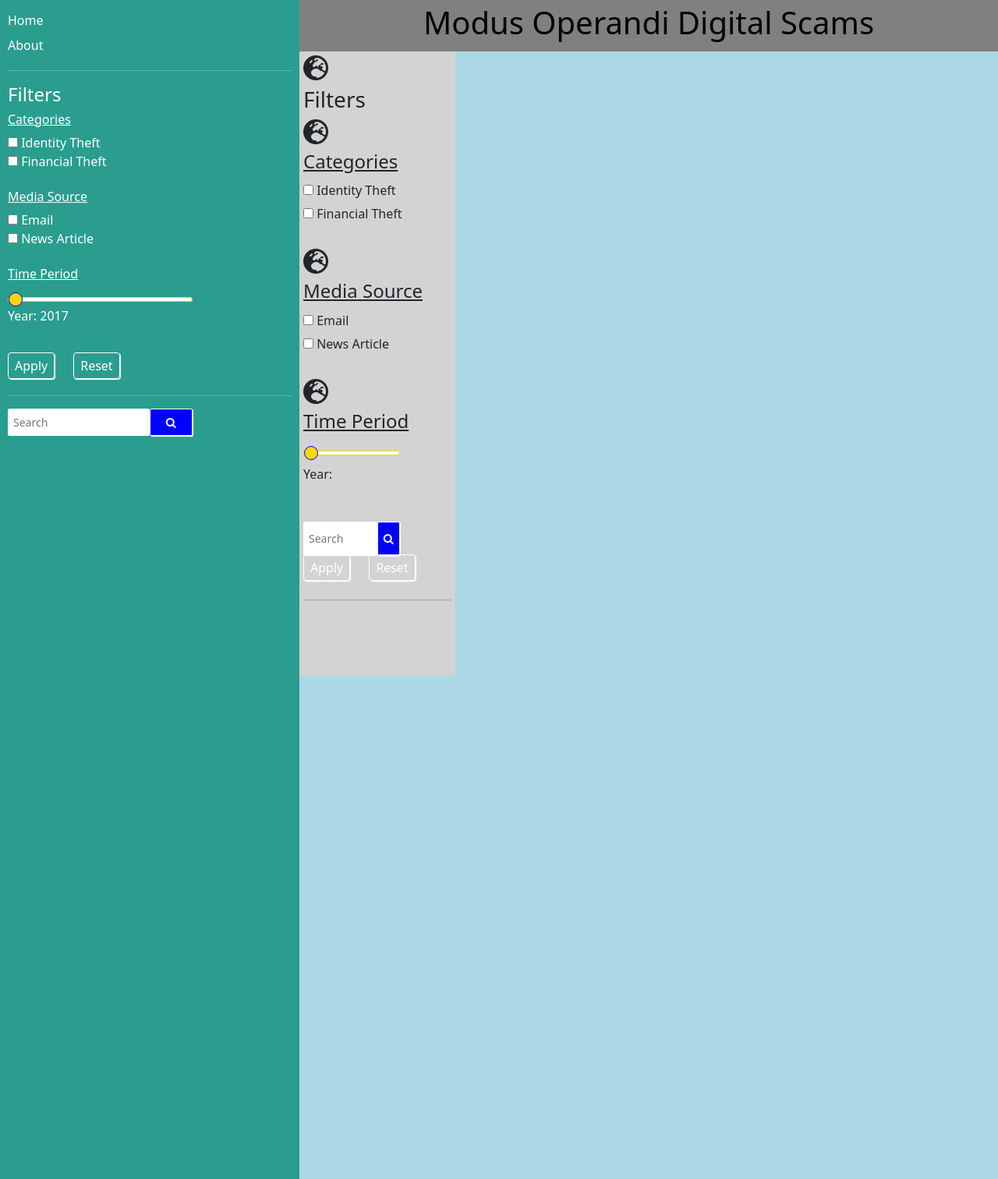
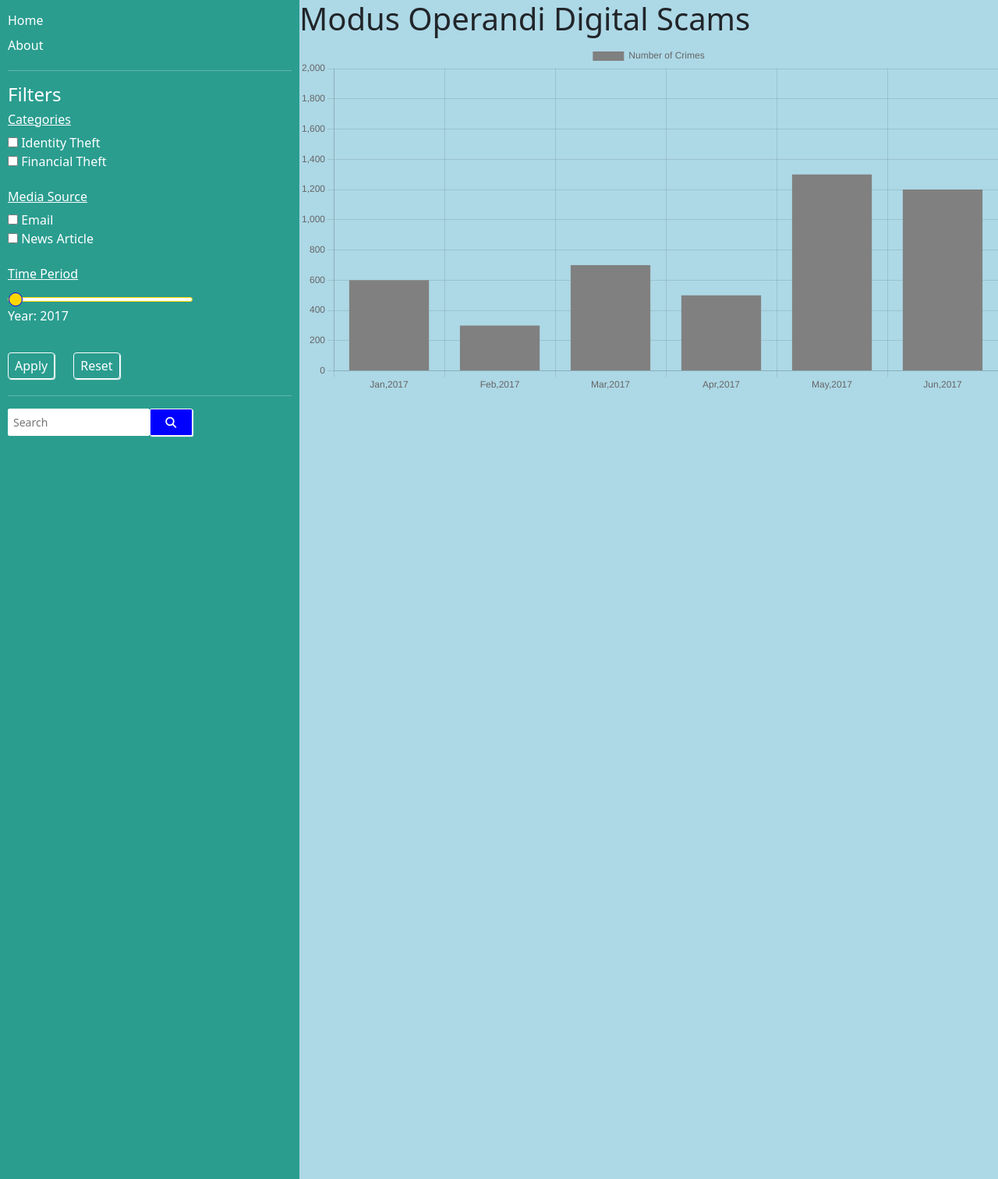
Before and after one commit to UvA-DataSystemsProject-F4/dsp, a Django app: page / in a window 1280 px wide. Shown: the whole page at 78% size. Run offline with Django 4.2, Linux system fonts and the light colour scheme; style sheets or scripts are compiled from the project's sources; some libraries are stand-ins or nearby versions.

Commit message:
Fixed Chart layout

```diff
--- a/dspui/templates/Base.html
+++ b/dspui/templates/Base.html
@@ -10,7 +10,7 @@
     <script type="text/javascript" src="{% static "js/bootstrap/bootstrap.bundle.min.js" %}"></script>
     <script src="https://kit.fontawesome.com/ccda9ef56d.js" crossorigin="anonymous"></script>
     <script type="text/javascript" src="{% static "js/Dsp.js" %}"></script>
-
+    <script src="https://cdn.jsdelivr.net/npm/chart.js"></script>
     <!-- Style Stuff -->
 
     {% csrf_token %}
--- a/dspui/templates/components/MainContent.html
+++ b/dspui/templates/components/MainContent.html
@@ -1,108 +1,46 @@
-<!DOCTYPE html>
-<html>
-
-<head>
-    <meta http-equiv= "Content-Type" content="text/html; charset=utf-8" >
-    <style>
-        #header {
-            background-color:grey;
-            color:black;
-            text-align:center;
-            padding:5px;
-
-        }
-        #nav {
-            line-height:30px;
-            background-color:lightgrey;
-            height:800px;
-            width:200px;
-            float:left;
-            padding:5px;
-        }
-
-        #section {
-            width:1400px;
-            float:center;
-            text-align:center;
-            padding:30px;
-        }
-        #footer {
-            background-color:black;
-            color:white;
-            clear:both;
-            text-align:center;
-            padding:5px;
-        }
-    </style>
-</head>
-
-<body>
-
 <div id="header">
     <h1>Modus Operandi Digital Scams</h1>
 </div>
 
-<div id="nav">
-    <tr>
-        <h3 class="fas fa-globe-europe fa-2x"><h3>Filters</h3></h3>
-        <u><h4 class="fas fa-globe-europe fa-2x"><h4>Categories</h4></h4></u>
-    <div>
-        <input type="checkbox" id="identity" name="identity">
-        <label for="identity">Identity Theft</label>
-    </div>
-        <div>
-        <input type="checkbox" id="financial" name="financial">
-        <label for="financial">Financial Theft</label>
-    </div><br>
-
-    <u><h4 class="fas fa-globe-europe fa-2x"><h4>Media Source</h4></h4></u>
-    <div>
-        <input type="checkbox" id="email" name="email">
-        <label for="email">Email</label>
-    </div><div>
-        <input type="checkbox" id="news" name="news">
-        <label for="news">News Article</label>
-    </div><br>
-         <u><h4 class="fas fa-globe-europe fa-2x"><h4>Time Period</h4></h4></u>
-
-    <body>
-    <div class="timeperiod">
-        <input type="range" min="2017" max="2021" value="50" class="slider" id="time">
-        <p>Year: <span id="year"></span></p>
-    </div><br>
-
-    <script>
-    var slider = document.getElementById("time");
-    var output = document.getElementById("year");
-    output.innerHTML = slider.value;
-
-    slider.oninput = function() {
-      output.innerHTML = this.value;
-    }
-    </script>
-    </body>
-
-    <link rel="stylesheet" href="https://cdnjs.cloudflare.com/ajax/libs/font-awesome/4.7.0/css/font-awesome.min.css">
-
-    <form class="search" action="">
-        <input type="text" placeholder="Search" name="search">
-        <button type="submit"><i class="fa fa-search"></i></button>
-    </form>
-    <div class="row align-items-center" style="padding-bottom: 10px">
-        <div class="col-md-auto">
-            <a class="SidebarButton" href="" target="section">Apply</a>
-        </div>
-        <div class="col-md-auto">
-            <a class="SidebarButton" href="" target="section">Reset</a>
-        </div>
-    </div> <hr>
+<div>
+    <canvas id="myChart"></canvas>
 </div>
 
-<div id="section">
+<script>
+    const labels = [
+        'Jan,2017',
+        'Feb,2017',
+        'Mar,2017',
+        'Apr,2017',
+        'May,2017',
+        'Jun,2017',
+    ];
 
-<iframe name="section" src="initialpage.html" height="550" width="1200" frameborder="0" marginheight="0" >
-</iframe>
+    const data = {
+        labels: labels,
+        datasets: [{
+            label: 'Number of Crimes',
+            backgroundColor: 'grey',
+            borderColor: 'rgb(255, 99, 132)',
+            data: [600, 300, 700, 500, 1300, 1200, 1900],
+        }]
+    };
 
-</div>
-</body>
-</html>
+    const config = {
+        type: 'bar',
+        data: data,
+        options: {
+            scales: {
+                y: {
+                    beginAtZero: true
+                }
+            }
+        },
+    };
+</script>
+<script>
+    const myChart = new Chart(
+        document.getElementById('myChart'),
+        config
+    );
+</script>
```
Also changed, not shown: dspui/templates/components/initialpage.html (deleted, +0 -54 lines).
